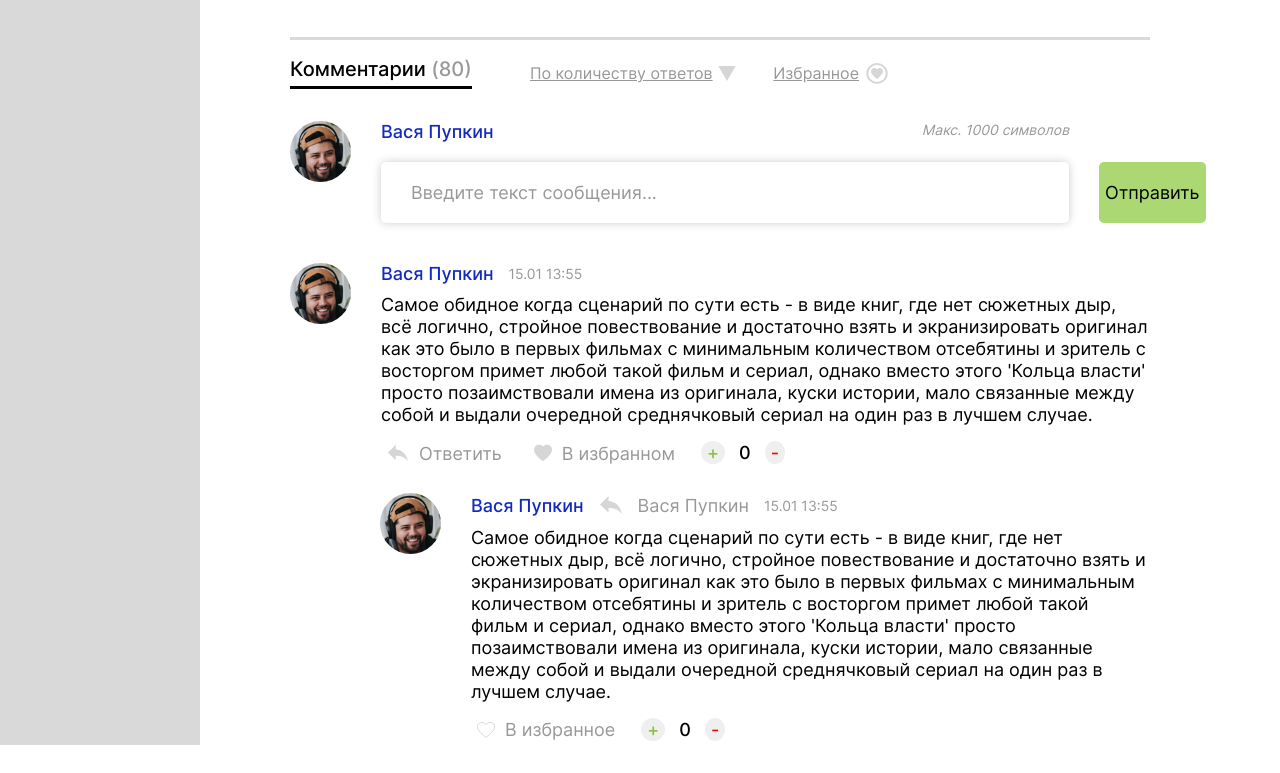
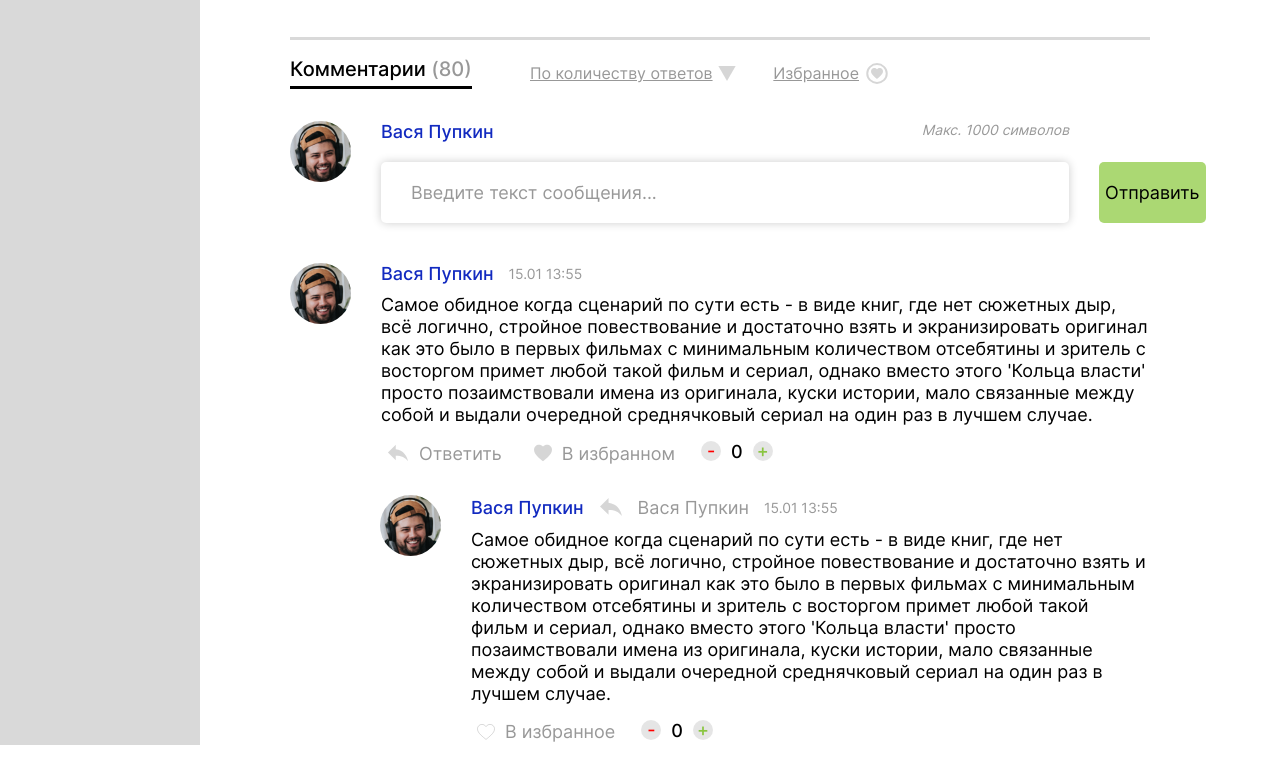
Before and after one commit to DevFromSiberia/comment_system_on_typescript, a plain HTML site: page src/index.html in a window 1280 px wide. Shown: the part 676-1449 px from the top of the page. Before the commit the page ends 1421 px from the top, so only its background shows below. Drawn offline with Linux system fonts and the light colour scheme; files whose address does not match are found by name.

Commit message:
main: Added hover effects for buttons and margin for comments

```diff
--- a/src/index.css
+++ b/src/index.css
@@ -135,6 +135,11 @@ li {
     margin-right: 20px;
 }
 
+.filter__dropdown:hover .filter__selected{
+    opacity: 1;
+    transition: opacity ease-in-out 0.2s;
+}
+
 .filter__selected, .filter__favorites {
     font-family: 'Inter';
     font-weight: 400;
@@ -149,6 +154,12 @@ li {
 
     display: flex;
     align-items: center;
+
+    transition: opacity ease-in-out 0.2s;
+}
+
+.filter__favorites:hover {
+    opacity: 1;
 }
 
 .filter__selected svg, .filter__favorites svg {
@@ -279,12 +290,14 @@ li {
 
 .commentBlock__comment{
     display: flex;
+    margin-bottom: 30px;
 }
 
 .commentBlock__reply{
     display: flex;
     margin-left: 90px;
     margin-top: 28px;
+    margin-bottom: 30px;
 }
 
 .commentBlock__content {
@@ -373,6 +386,8 @@ li {
     border: none;
 
     margin-right: 20px;
+
+    transition: opacity ease-in-out 0.2s;
 }
 
 .commentBlock__btnReply svg {
@@ -381,14 +396,32 @@ li {
     margin-right: 10px;
 }
 
+.commentBlock__btnReply:hover {
+    opacity: 1;
+    transition: opacity ease-in-out 0.2s;
+}
+
+.commentBlock__btnLike:hover {
+    opacity: 1;
+    transition: opacity ease-in-out 0.2s;
+}
+
 .commentBlock__btnLike svg {
     width: 18px;
     height: 18px;
     margin-right: 10px;
 }
 
+.btnBlock__rate {
+    display: flex;
+}
+
 .plus,
 .minus {
+    display: block;
+    width: 20px;
+    height: 20px;
+    padding: 0;
     border: none;
     border-radius: 50%;
 
@@ -398,20 +431,30 @@ li {
     font-size: 18px;
 
     cursor: pointer;
-    text-align: center;
+
+    line-height: 10px;
+
+    background-color: rgba(0, 0, 0, 0.1);
+    transition:  ease-in-out 0.2s;
+}
+
+.plus:hover,
+.minus:hover {
+    background-color: rgba(0, 0, 0, 0.2);
+    transition:  ease-in-out 0.2s;
 }
 
 .plus {
-    margin-right: 10px;
+    margin-left: 10px;
     color: #8AC540;
 }
 
 .minus {
-    margin-left: 10px;
+    margin-right: 10px;
     color: #FF0000;
 }
 
-.count {
+.likeCounter {
     font-family: 'Inter';
 
     font-weight: 500;
--- a/src/index.html
+++ b/src/index.html
@@ -69,6 +69,7 @@
             </div> <!--comment system userBlock-->
 
             <div class="commentSystem__commentBlock">
+
                 <div class="commentBlock__comment">
                     <div class="commentBlock__ava">
                         <img  src="./assets/img/ava.png" alt="">
@@ -94,13 +95,14 @@
                                 В избранном
                             </button>
                             <div class="btnBlock__rate">
+                                <button class="minus">-</button>
+                                <span class="likeCounter">0</span>
                                 <button class="plus">+</button>
-                                <span class="count">0</span>
-                                <button class="minus">-</button>
                             </div>
                         </div>
                     </div>
                 </div>
+
                 <div class="commentBlock__reply">
                     <div class="commentBlock__ava">
                         <img  src="./assets/img/ava.png" alt="">
@@ -122,19 +124,21 @@
                             <button class="commentBlock__btnLike">
                                 <svg width="19" height="17" viewBox="0 0 19 17" fill="none" xmlns="http://www.w3.org/2000/svg">
                                     <path d="M0.5 5.10061V5.10052C0.499895 4.48966 0.622268 3.88483 0.860046 3.32136C1.09783 2.75788 1.44629 2.24697 1.88521 1.81856C2.32414 1.39016 2.84473 1.05286 3.41663 0.826543C3.98854 0.60022 4.60018 0.489455 5.2158 0.50079L5.21579 0.50093L5.22764 0.500868C5.96375 0.496982 6.69219 0.648671 7.36467 0.945788C8.03715 1.2429 8.63819 1.6786 9.12807 2.22384L9.5 2.63779L9.87193 2.22384C10.3618 1.6786 10.9629 1.2429 11.6353 0.945788C12.3078 0.648671 13.0363 0.496982 13.7724 0.500868V0.501008L13.7842 0.50079C14.3998 0.489455 15.0115 0.60022 15.5834 0.826543C16.1553 1.05286 16.6759 1.39016 17.1148 1.81856C17.5537 2.24697 17.9022 2.75788 18.14 3.32136C18.3777 3.88483 18.5001 4.48966 18.5 5.10052V5.10061C18.5 7.4253 17.1052 9.52192 15.1846 11.4621C14.231 12.4255 13.1673 13.331 12.1187 14.1904C11.8187 14.4362 11.5187 14.6792 11.2229 14.9189C10.6205 15.407 10.0351 15.8812 9.50162 16.3372C8.9441 15.8563 8.33 15.3572 7.69843 14.8438C7.42938 14.6251 7.15717 14.4039 6.8848 14.1804C5.83611 13.3197 4.77208 12.4153 3.8178 11.4535C1.89607 9.5168 0.5 7.42669 0.5 5.10061Z" stroke="black" stroke-opacity="0.4"/>
-                                    </svg>
+                                </svg>
                                 В избранное
                             </button>
                             <div class="btnBlock__rate">
+                                <button class="minus">-</button>
+                                <span class="likeCounter">0</span>
                                 <button class="plus">+</button>
-                                <span class="count">0</span>
-                                <button class="minus">-</button>
                             </div>
                         </div>
                 </div>
-            </div> <!--comment system comments-->
+                </div>
 
-        </div>
+            </div><!--comment system commentBlock-->
+
+        </div><!--comment system comments-->
     </main>
 
     <script src="../dist/modules/autosizeForTextArea.js"></script>
```
